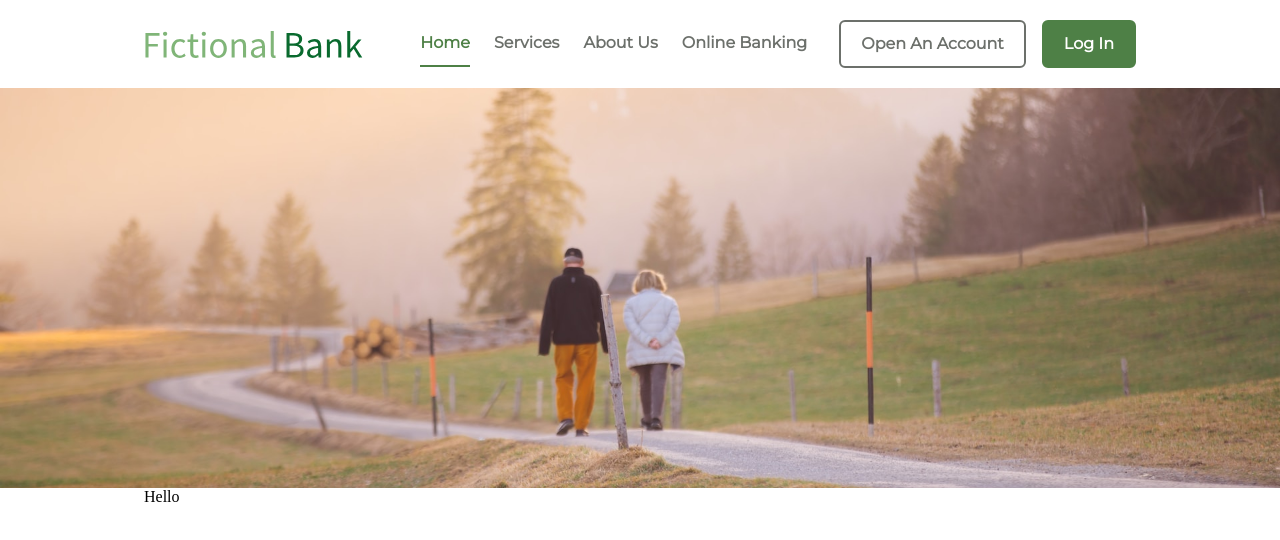
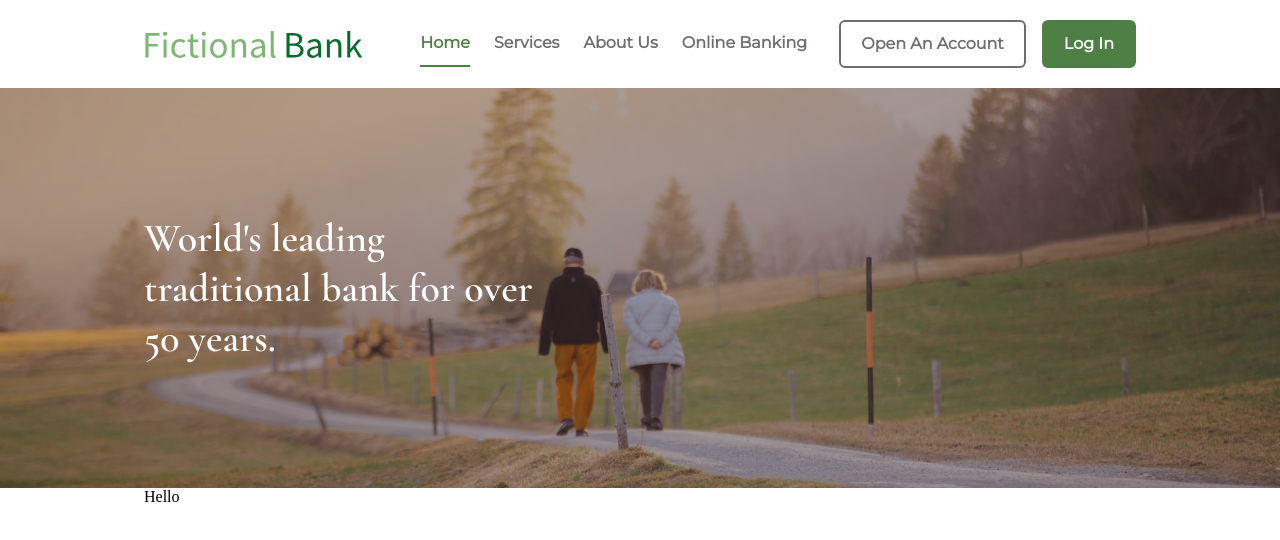
Before and after one commit to Julianne-Adams-Web-Solutions/fictional-bank-website, a Next.js app: page / in a window 1280 px wide. Shown: the top 540 px of the page. Built offline with nearby package versions, Linux system fonts and the light colour scheme.

Commit message:
Add: hero text

```diff
--- a/src/app/_components/Hero/Hero.tsx
+++ b/src/app/_components/Hero/Hero.tsx
@@ -3,6 +3,7 @@ import heroImage from "../../_public/images/hero.jpg";
 
 const Hero = () => (
   <div className="hero">
+    <div className="image-gradient" />
     <Image
       priority
       src={heroImage}
@@ -12,6 +13,11 @@ const Hero = () => (
       objectPosition="center"
       className="hero-image"
     />
+    <div className="content-container">
+      <h1 className="hero-text">
+        World&apos;s leading traditional bank for over 50 years.
+      </h1>
+    </div>
   </div>
 );
 
--- a/src/app/_scss/components/_hero.scss
+++ b/src/app/_scss/components/_hero.scss
@@ -1,3 +1,5 @@
+@use '../themes/default' as theme;
+
 .hero {
   position: relative;
   width: 100vw;
@@ -14,3 +16,34 @@
   background-size: cover;
   position: relative;
 }
+
+.image-gradient {
+  z-index: 1;
+  position: absolute;
+  height: 100%;
+  width: 100%;
+  background: linear-gradient(
+    to bottom,
+    rgba(0, 0, 0, 0.3),
+    rgba(0, 0, 0, 0.3)
+  );
+}
+
+.content-container {
+  display: flex;
+  flex-flow: row nowrap;
+  align-items: center;
+  justify-content: space-between;
+  position: absolute;
+  z-index: 2;
+  width: 100%;
+  height: 100%;
+  padding: 0px 144px 0px 144px;
+}
+
+.hero-text {
+  position: absolute;
+  z-index: 2;
+  width: 392px;
+  color: map-get(theme.$colors, 'neutral', 'white');
+}
```
